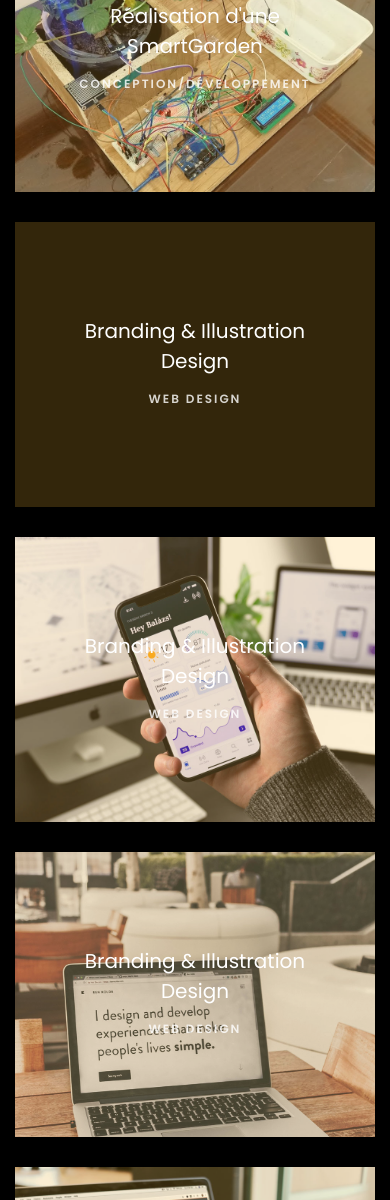
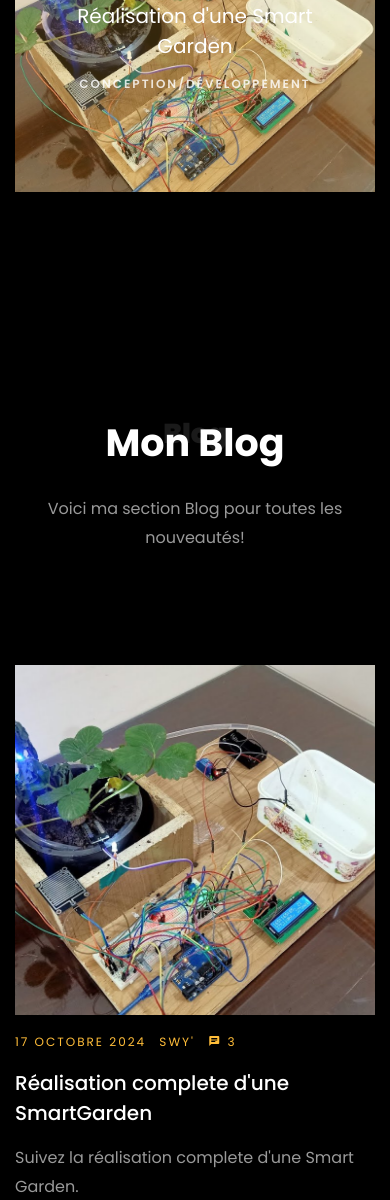
Before and after one commit to Swythabeast/SwyFolio, a plain HTML site: page index.html in a window 390 px wide. Shown: the part 4506-5706 px from the top of the page. Drawn offline with Linux system fonts and the light colour scheme; files whose address does not match are found by name.

Commit message:
Mise à jour du index.html (partie Projets)

```diff
--- a/index.html
+++ b/index.html
@@ -252,7 +252,7 @@
           <div class="col-md-12 heading-section text-center ftco-animate">
           	<h1 class="big big-2">Projets</h1>
             <h2 class="mb-4">Mes Projets</h2>
-            <p>Voici une liste de tout mes projets réalisés!</p>
+            <p>Voici une liste de quelques projets réalisés!</p>
           </div>
         </div>
     		<div class="row">
@@ -269,51 +269,11 @@
     				<div class="project img ftco-animate d-flex justify-content-center align-items-center" style="background-image: url(images/project-5.jpg);">
     					<div class="overlay"></div>
 	    				<div class="text text-center p-4">
-	    					<h3><a href="#">Réalisation d'une SmartGarden</a></h3>
+	    					<h3><a href="#">Réalisation d'une Smart Garden</a></h3>
 	    					<span>Conception/Développement</span>
 	    				</div>
     				</div>
   				</div>
-
-    			<div class="col-md-8">
-    				<div class="project img ftco-animate d-flex justify-content-center align-items-center" style="background-image: url(images/project-1.jpg);">
-    					<div class="overlay"></div>
-	    				<div class="text text-center p-4">
-	    					<h3><a href="#">Branding &amp; Illustration Design</a></h3>
-	    					<span>Web Design</span>
-	    				</div>
-    				</div>
-
-    				<div class="project img ftco-animate d-flex justify-content-center align-items-center" style="background-image: url(images/project-6.jpg);">
-    					<div class="overlay"></div>
-	    				<div class="text text-center p-4">
-	    					<h3><a href="#">Branding &amp; Illustration Design</a></h3>
-	    					<span>Web Design</span>
-	    				</div>
-    				</div>
-    			</div>
-    			<div class="col-md-4">
-    				<div class="row">
-    					<div class="col-md-12">
-		    				<div class="project img ftco-animate d-flex justify-content-center align-items-center" style="background-image: url(images/project-2.jpg);">
-		    					<div class="overlay"></div>
-			    				<div class="text text-center p-4">
-			    					<h3><a href="#">Branding &amp; Illustration Design</a></h3>
-			    					<span>Web Design</span>
-			    				</div>
-		    				</div>
-	    				</div>
-	    				<div class="col-md-12">
-		    				<div class="project img ftco-animate d-flex justify-content-center align-items-center" style="background-image: url(images/project-3.jpg);">
-		    					<div class="overlay"></div>
-			    				<div class="text text-center p-4">
-			    					<h3><a href="#">Branding &amp; Illustration Design</a></h3>
-			    					<span>Web Design</span>
-			    				</div>
-		    				</div>
-	    				</div>
-    				</div>
-    			</div>
     		</div>
     	</div>
     </section>
```
